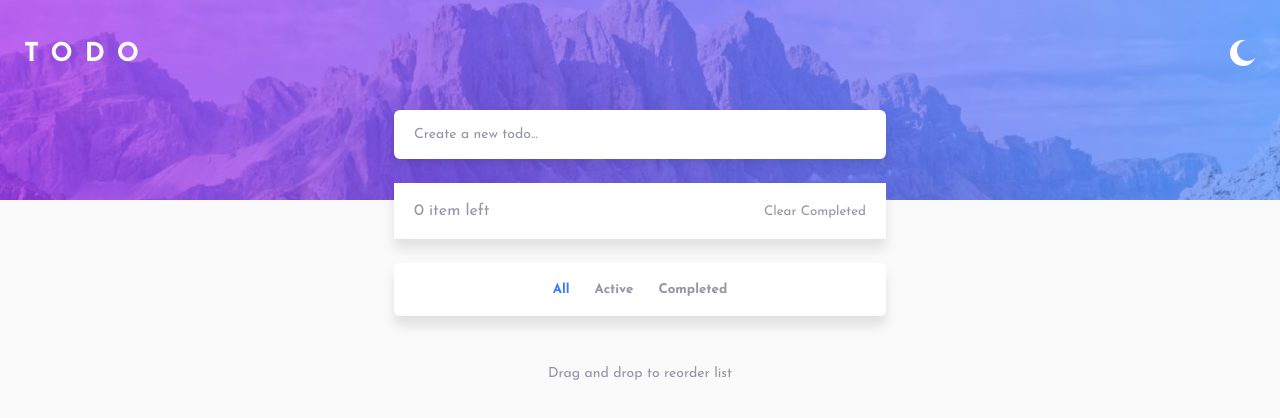
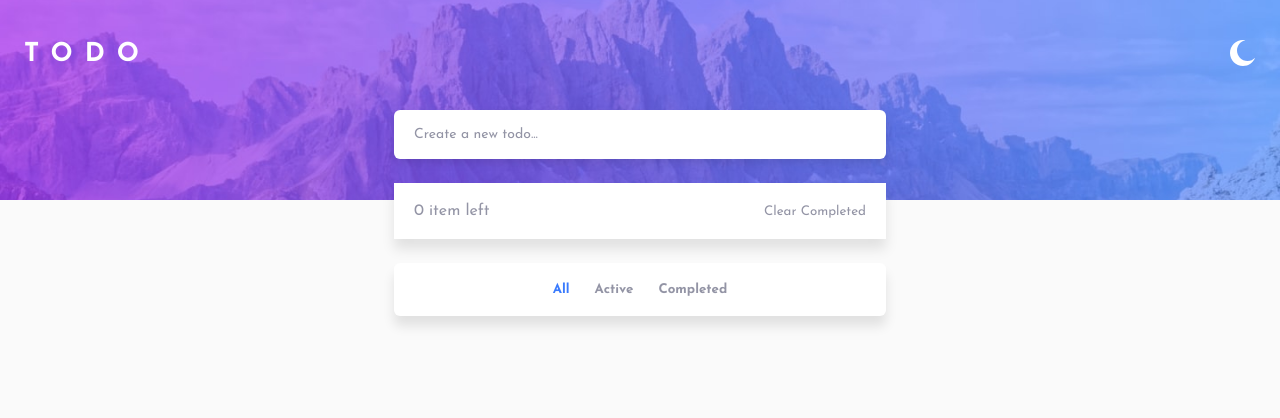
Before and after one commit to outHereSam/todo-app, a React (Create React App) app: page / in a window 1280 px wide. Shown: the top 418 px of the page. Built offline with nearby package versions, Linux system fonts and the light colour scheme.

Commit message:
Removes tooltip

```diff
--- a/src/components/TodoItems/TodoItems.tsx
+++ b/src/components/TodoItems/TodoItems.tsx
@@ -89,7 +89,7 @@ const TodoItems: React.FC<{
         <button>Completed</button> */}
       </div>
 
-      <p className={`tip-${theme}`}>Drag and drop to reorder list</p>
+      {/* <p className={`tip-${theme}`}>Drag and drop to reorder list</p> */}
     </>
   );
 };
```
